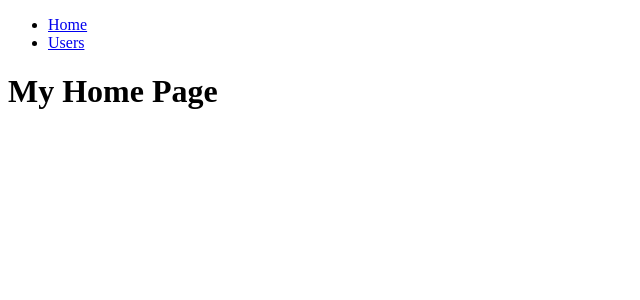
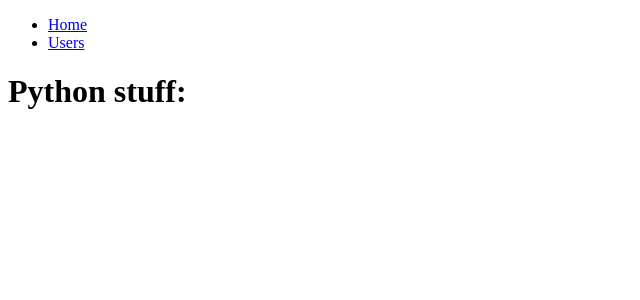
Before and after one commit to bpu991/pypractice, a React (Create React App) app in the folder client/: page /testing in a window 1280 px wide. Shown: the top 300 px of the page, without its empty margins (0-640 px from the left). Built offline with nearby package versions, Linux system fonts and the light colour scheme.

Commit message:
added python testing page

```diff
--- a/client/src/App.js
+++ b/client/src/App.js
@@ -2,6 +2,7 @@ import React from 'react';
 import { BrowserRouter, Switch, Route, NavLink } from 'react-router-dom';
 
 import UserList from './components/UsersList';
+import PythonTerminal from './components/PythonTerminal'
 
 
 function App() {
@@ -19,6 +20,10 @@ function App() {
                 <UserList />
             </Route>
 
+            <Route path="/testing">
+                <PythonTerminal/>
+            </Route>
+
             <Route path="/">
                 <h1>My Home Page</h1>
             </Route>
--- /dev/null
+++ b/client/src/components/PythonTerminal.js
@@ -0,0 +1,12 @@
+import React from 'react';
+
+function PythonTerminal (props) {
+    return (
+        <>
+            <h1>Python stuff: </h1>
+
+        </>
+        );
+}
+
+export default PythonTerminal;
```
